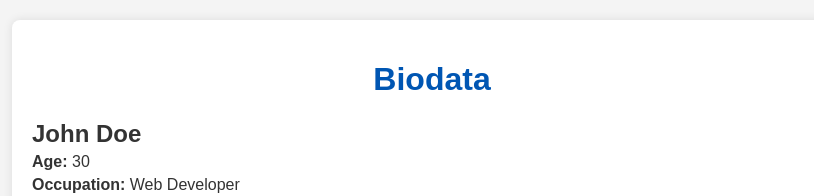
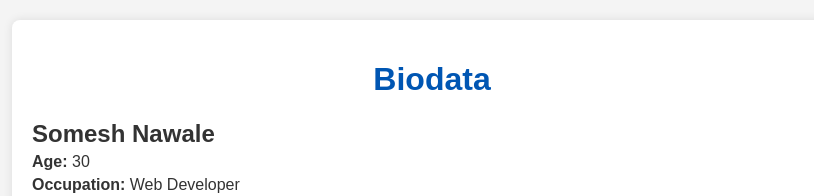
Before and after one commit to learnonai/AWS-deploy, a plain HTML site: page index.html in a window 1280 px wide. Shown: the top 196 px of the page, without its empty margins (208-1022 px from the left). Drawn offline with Linux system fonts and the light colour scheme.

```diff
--- a/index.html
+++ b/index.html
@@ -40,7 +40,7 @@
     <div class="container">
         <h1>Biodata</h1>
         <div class="profile-info">
-            <h2>John Doe</h2>
+            <h2>Somesh Nawale</h2>
             <p><strong>Age:</strong> 30</p>
             <p><strong>Occupation:</strong> Web Developer</p>
             <p><strong>Email:</strong> john.doe@example.com</p>
```
